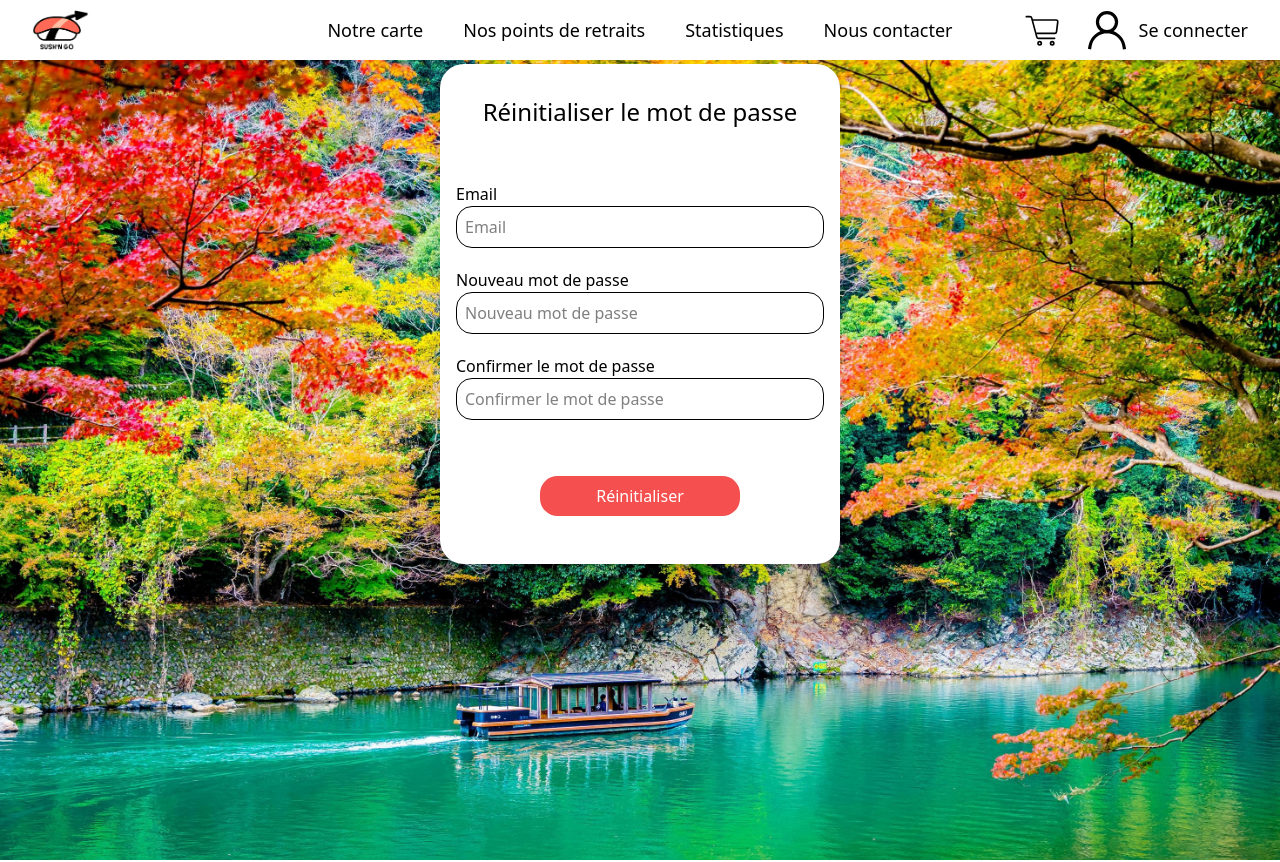
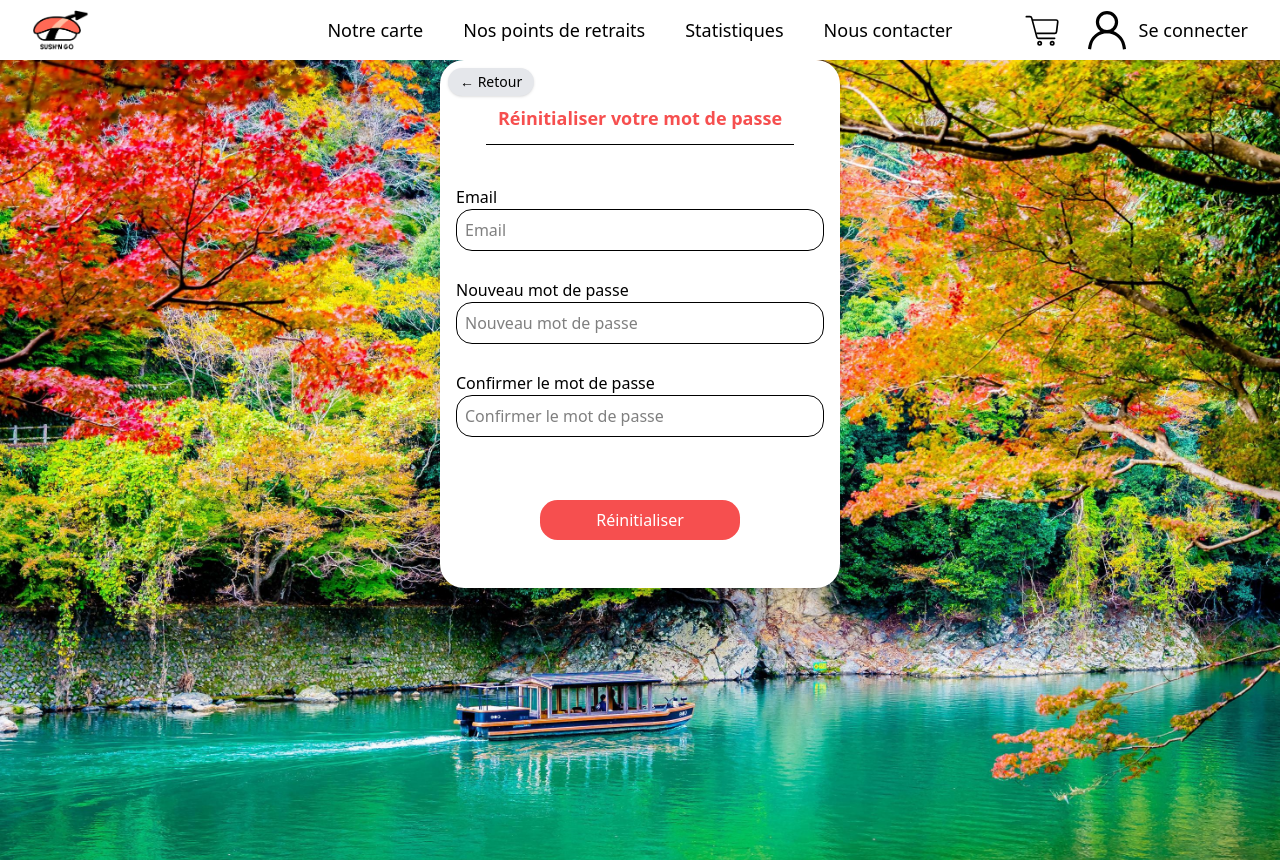
Before and after one commit to MLoks77/SAE301-303, an Angular app in the folder frontend/sushngo/: page /mot-de-passe-oublie in a window 1280 px wide. Shown: the top 862 px of the page. Built offline with nearby package versions, Linux system fonts and the light colour scheme; no server answers.

Commit message:
style du form mdpoublie

```diff
--- a/frontend/sushngo/src/app/components/inscconnex/inscconnex.html
+++ b/frontend/sushngo/src/app/components/inscconnex/inscconnex.html
@@ -1,7 +1,7 @@
 <app-navbar></app-navbar>
 
 <!-- front réalisé par Joachim Tocqueville, fix par maxime derènes -->
-<section id="connexionbg"  class="pt-10">
+<section id="connexionbg" class="pt-10">
     <div id="fondform">
 
         <!-- Formulaires -->
@@ -17,9 +17,14 @@
 
         <div id="forms-container" class="flex flex-col items-stretch gap-8 justify-center">
             <!-- FORMULAIRE INSCRIPTION -->
-            <form action="../../../../../../backend/api/users/fonctions/add_user.php" method="post" id="tab-formulaire-inscription" autocomplete="on" novalidate
-                class="bg-white py-8 px-4 rounded-3xl shadow-lg max-w-[650px] w-full mx-auto"> <!-- pas d'autoroute svp -->
-                <h2 class="text-lg font-bold text-center mb-5 text-[#F64F4F]">Créer un compte</h2>
+            <form action="../../../../../../backend/api/users/fonctions/add_user.php" method="post"
+                id="tab-formulaire-inscription" autocomplete="on" novalidate
+                class="bg-white py-8 px-4 rounded-3xl shadow-lg max-w-[650px] w-full mx-auto">
+                <!-- pas d'autoroute svp -->
+                <h2 class="text-lg font-bold text-center mb-5 text-[#F64F4F] border-b border-black p-3"
+                    style="max-width: 400px; margin-left: auto; margin-right: auto;">
+                    Créer un compte
+                </h2>
                 <div class="grid grid-cols-2 gap-4 max-w-full">
                     <div>
                         <label for="nom-inscription">Nom <span class="text-[#F64F4F]">*</span></label>
@@ -42,8 +47,8 @@
                     <div>
                         <label for="telephone-inscription">Téléphone <span class="text-[#F64F4F]">*</span></label>
                         <!-- L'attribut pattern permet de spécifier une expression régulière que la valeur saisie doit respecter, ici pour forcer un format de numéro de téléphone -->
-                        <input id="telephone-inscription" name="telephone" type="tel" placeholder="..."
-                            required autocomplete="tel" pattern="^(\+?\d{1,3}[-.\s]?)?\d{10}$"
+                        <input id="telephone-inscription" name="telephone" type="tel" placeholder="..." required
+                            autocomplete="tel" pattern="^(\+?\d{1,3}[-.\s]?)?\d{10}$"
                             class="border border-[#ccc] rounded-xl py-2 px-2 w-full" />
                         <small class="text-gray-500 text-xs pl-1">Format: 01 02 03 04 05</small>
                     </div>
@@ -74,12 +79,12 @@
                             Les mots de passe ne correspondent pas.
                         </div>
                     </div>
-                    <div class="col-span-2 flex items-center gap-2 mt-1">
+                    <div class="col-span-2 flex items-center gap-2 mt-1"> <!-- rajouter une condition qui fait que si c'est pas coché, on peut pas s'inscrire -->
                         <input id="cgu-inscription" name="cgu" type="checkbox" required
                             class="accent-[#F64F4F] rounded-lg p-1" />
                         <label for="cgu-inscription" class="cursor-pointer">
                             J'ai lu et j'accepte les&nbsp;
-                            <a href="/cgu" target="_blank" class="text-[#2a6ef7] underline">conditions générales
+                            <a href="/mentions-legales" target="_blank" class="text-[#2a6ef7] underline">conditions générales
                                 d'utilisation</a>
                             <span class="text-[#F64F4F]">*</span>
                         </label>
@@ -95,9 +100,14 @@
             </form>
 
             <!-- FORMULAIRE CONNEXION -->
-            <form action="../../../../../../backend/api/users/fonctions/add_user.php" method="post" id="tab-formulaire-connexion" autocomplete="on" novalidate
-                class="bg-white py-8 px-4 rounded-3xl shadow-lg max-w-[400px] w-full mx-auto form-connexion-invisible"> <!-- pas d'autoroute svp -->
-                <h2 class="text-lg font-bold text-center mb-5 text-[#F64F4F]">Connectez-vous</h2>
+            <form action="../../../../../../backend/api/users/fonctions/add_user.php" method="post"
+                id="tab-formulaire-connexion" autocomplete="on" novalidate
+                class="bg-white py-8 px-4 rounded-3xl shadow-lg max-w-[400px] w-full mx-auto form-connexion-invisible">
+                <!-- pas d'autoroute svp -->
+                <h2 class="text-lg font-bold text-center mb-5 text-[#F64F4F] border-b border-black p-3"
+                    style="max-width: 400px; margin-left: auto; margin-right: auto;">
+                    Connectez vous
+                </h2>
                 <div class="flex flex-col gap-4">
                     <div>
                         <label for="email-connexion">Email <span class="text-[#F64F4F]">*</span></label>
--- a/frontend/sushngo/src/app/components/mdpoublie/mdpoublie.html
+++ b/frontend/sushngo/src/app/components/mdpoublie/mdpoublie.html
@@ -1,13 +1,23 @@
 <app-navbar></app-navbar>
 
 <!-- front réalisé par Joachim Tocqueville, debug maxime d-->
-<section class="container-fluid pt-1 h-192" id="mdpoubliebg">
-    <section id="fondform" class="h-192 rounded-2xl">
+<section class="container-fluid" id="mdpoubliebg">
+    <section id="fondform">
 
         <form id="tab-formulaire-mdpoublie" class="bg-white rounded-2xl inline">
 
-            <section class="grid grid-rows-4 gap-5 bg-white max-w-[400px] mx-auto py-8 px-4 rounded-3xl shadow-lg">
-                <h1 class="text-center text-2xl font-extralight text-black">Réinitialiser le mot de passe</h1>
+            <section
+                class="relative grid grid-rows-4 gap-5 bg-white max-w-[400px] mx-auto py-8 px-4 rounded-3xl shadow-lg">
+                <!-- Nouveau bouton en haut à gauche -->
+                <a routerLink="/inscription-connexion"
+                    class="absolute top-2 left-2 bg-gray-200 hover:bg-gray-300 text-black rounded-full px-3 py-1 text-sm shadow transition duration-200 flex items-center gap-1"
+                    style="text-decoration: none;" title="Retour à la connexion">
+                    &#8592; Retour
+                </a>
+                <h2 class="text-lg font-bold text-center mb-5 text-[#F64F4F] border-b border-black p-3"
+                    style="max-width: 400px; margin-left: auto; margin-right: auto;">
+                    Réinitialiser votre mot de passe
+                </h2>
                 <div>
                     <label class="block font-extralight" for="email">Email</label>
                     <input class="border rounded-2xl p-2 black w-full font-extralight" id="email" name="email"
```
